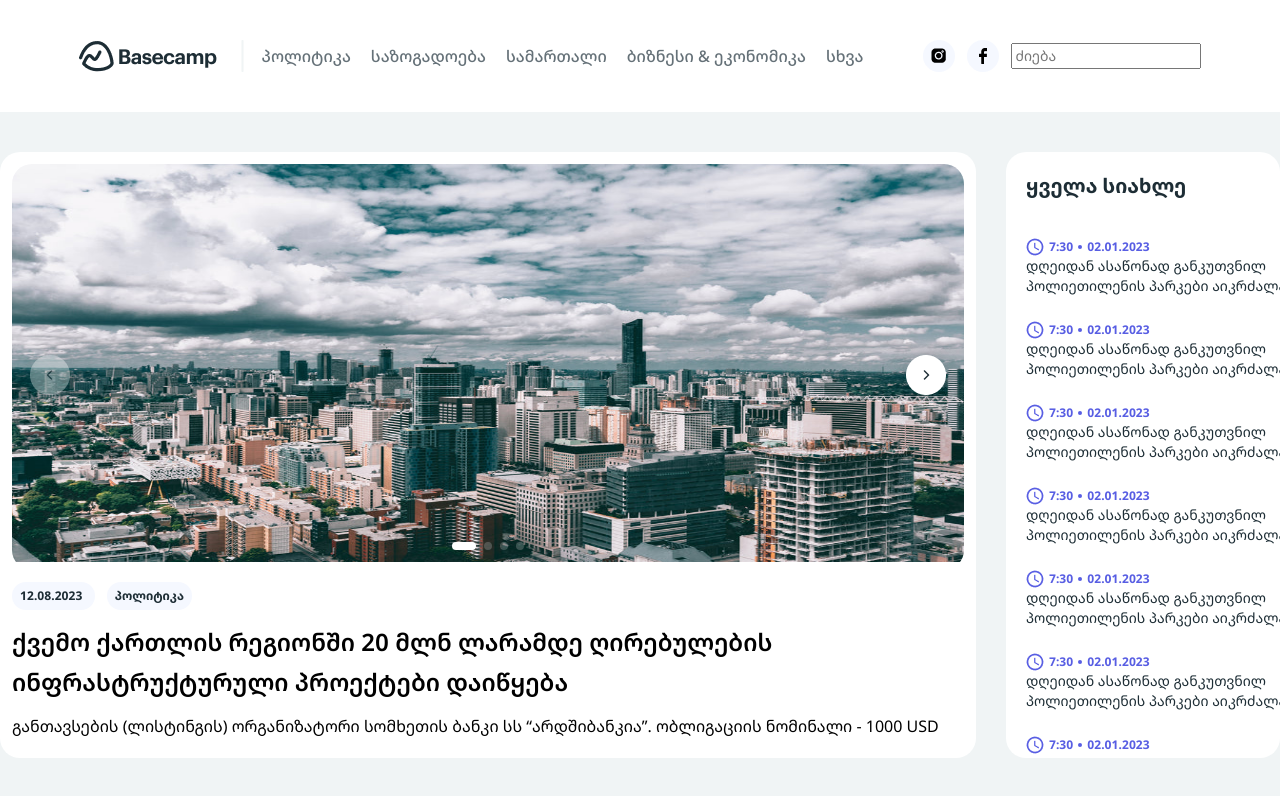
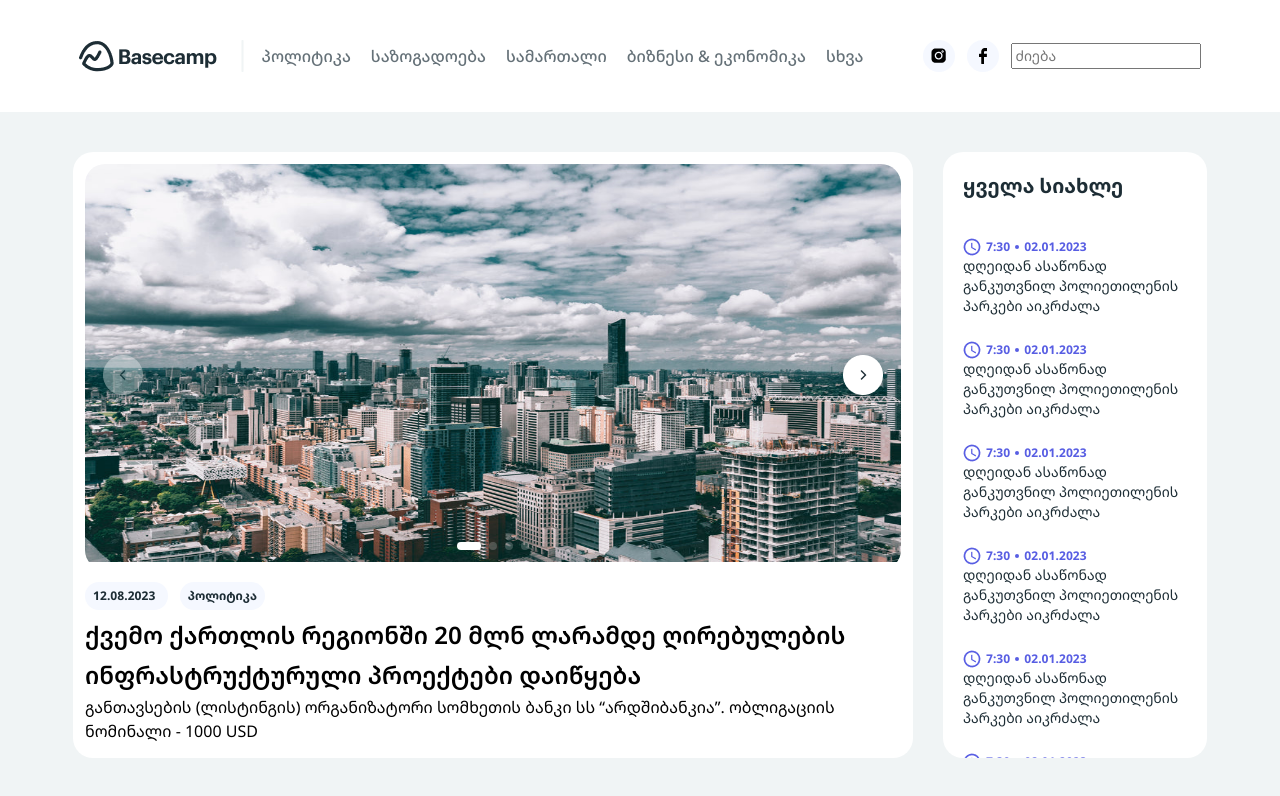
Before and after one commit to LukaDudauri7/Clipart-Vue, a Vue app: page / in a window 1280 px wide. Shown: the top 796 px of the page. Built offline with nearby package versions, Linux system fonts and the light colour scheme.

Commit message:
laptop first part responsive

```diff
--- a/src/components/main.vue
+++ b/src/components/main.vue
@@ -100,7 +100,8 @@ export default {
   font-weight: 600;
   line-height: 40px;
   font-size: 24px;
-  padding: 12px;
+  padding-left: 12px;
+  padding-top: 5px;
 }
 .second-text {
   font-family: "NotoSans";
@@ -133,4 +134,22 @@ export default {
 .swiper-scrollbar{
   display: none;
 }
+@media screen and (min-width: 768px) and (max-width: 1366px) {
+  .center-container{
+    width: 840px;
+  }
+  .news-container{
+    width: 264px !important;
+  }
+  .img-class{
+    width: 816px;
+    left: calc((100% - 816px)/2);
+  }
+  p {
+    width: 220px !important;
+  }
+  .news-header{
+    width: 220px !important;
+  }
+}
 </style>
```
